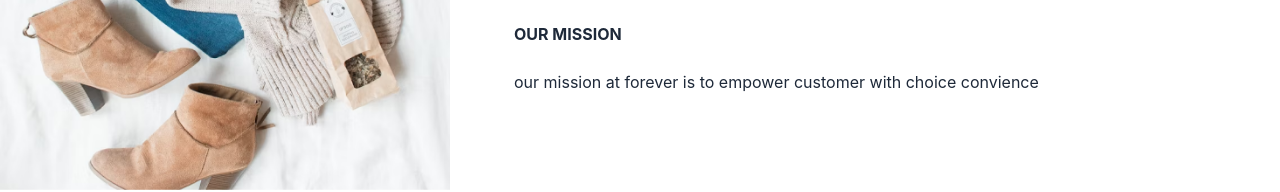
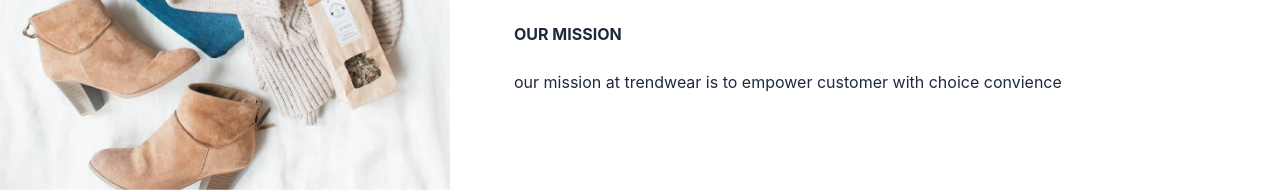
Before and after one commit to Vikram-here/FASHY, a React (Vite) app in the folder frontend/: page /about in a window 1280 px wide. Shown: the part 466-658 px from the top of the page. Built offline with nearby package versions, Linux system fonts and the light colour scheme; no server answers; the HTML template or start-up script is replaced by a standard one; a web font is replaced by a local one.

Commit message:
Update mission statement in About page

```diff
--- a/frontend/src/pages/About.jsx
+++ b/frontend/src/pages/About.jsx
@@ -14,7 +14,7 @@ const About = () => {
   <p> Lorem ipsum dolor sit amet consectetur adipisicing elit. Laborum odio eligendi rerum numquam quae corrupti, officia optio. Similique, quidem sunt assumenda ea explicabo neque illum blanditiis voluptas sapiente sequi ad.</p>
   <p> Lorem, ipsum dolor sit amet consectetur adipisicing elit. Distinctio, est quod ratione voluptatem facilis, sit hic facere cum ullam odit qui fugiat veritatis aliquid cumque eum quia excepturi ducimus eius.</p>
   <b tex-gray-800>OUR MISSION</b>
-  <p> our mission at forever is to empower customer with choice convience</p>
+  <p> our mission at trendwear is to empower customer with choice convience</p>
   </div>
   </div>
  </div>
```
